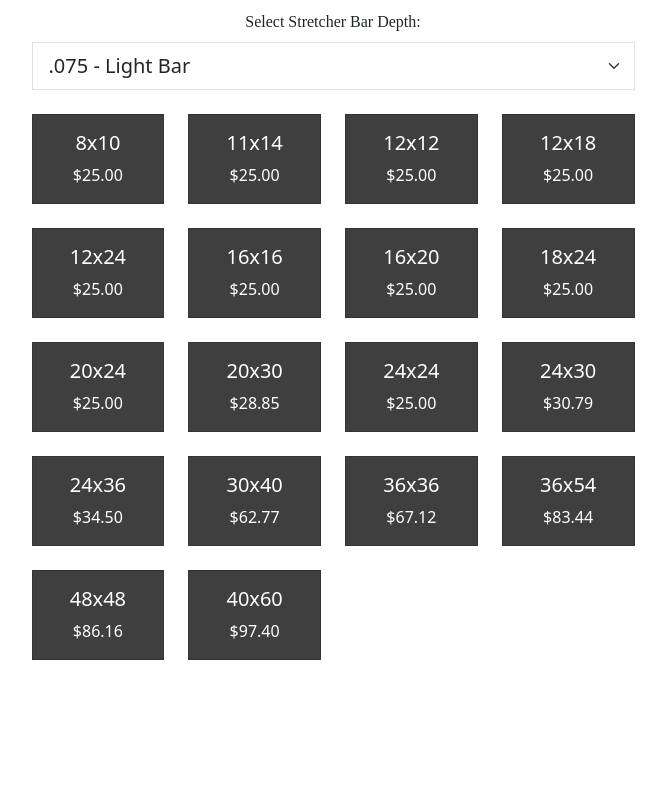
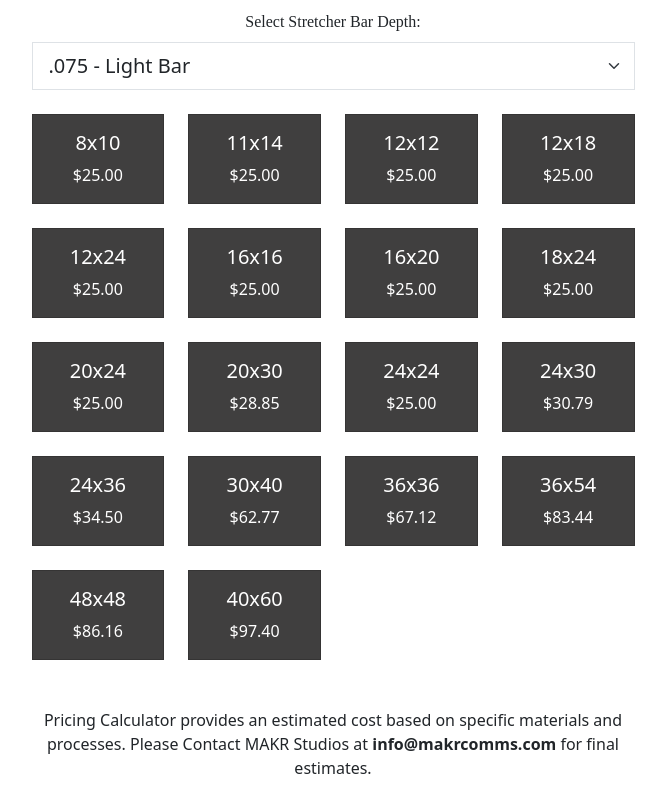
Before and after one commit to zmatthews33/makr-calc, a React (Vite) app: page / in a window 1280 px wide. Shown: the part 565-1361 px from the top of the page, without its empty margins (70-736 px from the left). Before the commit the page ends 1249 px from the top, so only its background shows below. Built offline with nearby package versions, Linux system fonts and the light colour scheme.

Commit message:
added disclaimer copy

```diff
--- a/src/App.tsx
+++ b/src/App.tsx
@@ -262,6 +262,17 @@ function App() {
               </Col>
             ))}
         </Row>
+        <br />
+        <Row>
+          <p>
+            Pricing Calculator provides an estimated cost based on specific materials and processes. Please Contact MAKR
+            Studios at{" "}
+            <a className='email-link' href='mailto:info@makrcomms.com'>
+              info@makrcomms.com
+            </a>{" "}
+            for final estimates.{" "}
+          </p>
+        </Row>
       </Container>
     </Container>
   )
--- a/src/index.css
+++ b/src/index.css
@@ -159,3 +159,15 @@ hr {
   margin-right: -2rem;
   margin-left: -2rem;
 }
+
+.email-link {
+  font-weight: 600;
+  color: #212529;
+  text-decoration: inherit;
+}
+
+.email-link:hover {
+  font-weight: 600;
+  color: #f26625;
+  text-decoration: inherit;
+}
```
